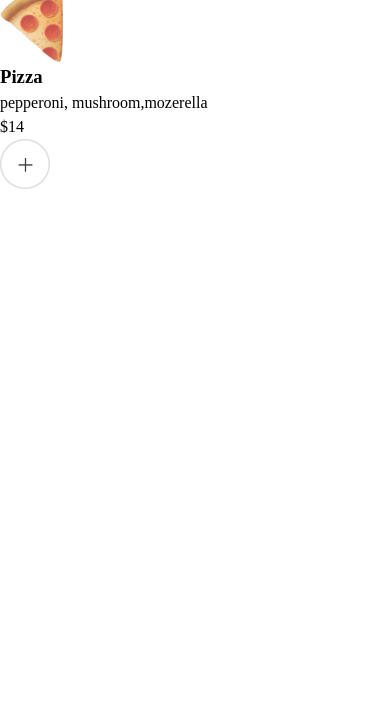
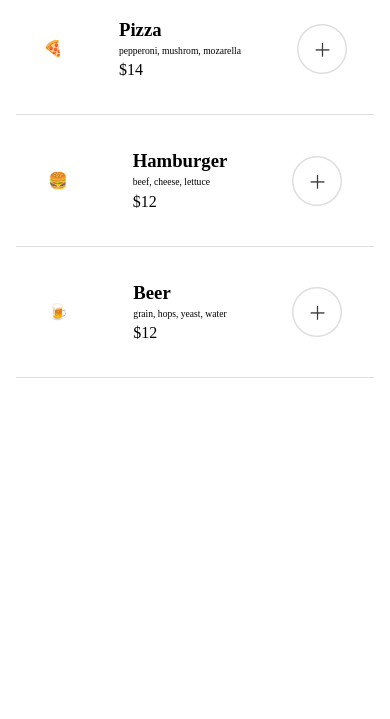
Before and after one commit to Okumu87/restaurant-ordering-app, a website built with Vite: page index.html in a window 390 px wide. Shown: the part 125-844 px from the top of the page. Built offline with nearby package versions, Linux system fonts and the light colour scheme.

Commit message:
mobile ordering app - added border div, script tag, export statement, and fixed jsconfig.json

```diff
--- a/data.js
+++ b/data.js
@@ -1,4 +1,4 @@
-const menuArray = [
+export const menuArray = [
     {
         name: "Pizza",
         ingredients: ["pepperoni", "mushrom", "mozarella"],
--- a/index.css
+++ b/index.css
@@ -3,3 +3,17 @@
     width: 100%;
     height: auto;
 }
+
+.item{
+    display: flex;
+    align-items: center;
+    justify-content: space-around;
+    gap: 1px;
+    margin: 2rem 1rem ;
+    padding-bottom: 2rem;
+    border-bottom: 1px solid #e0e0e0;
+
+    p{
+    font-size: 0.6rem;
+    }
+}
--- a/index.html
+++ b/index.html
@@ -12,9 +12,11 @@
     <img src="./img/header.png" class="header-img" alt="header img">
 </header>
 <main>
+    <div id="menu-container">
     <div class="item">
-        <img src="./img/pizza.png" alt="pizza">
+        <div class="emoji"><img src="./img/pizza.png" alt="pizza"></div>
         <div class="property">
+
             <h3>Pizza</h3>
             <p>pepperoni, mushroom,mozerella</p>
             <span>$14</span>
@@ -23,6 +25,10 @@
         <img src="./img/add-btn.png" class="btn-add" alt="add">
       </div>
     </div>
+    </div>
+
 </main>
+
+    <script src="index.js" type="module"></script>
 </body>
 </html>
--- a/index.js
+++ b/index.js
@@ -0,0 +1,27 @@
+import { menuArray } from './data.js';
+
+const menuContainer = document.getElementById('menu-container');
+
+function renderMenu() {
+    let menuHTML = '';
+    menuArray.forEach((item) => {
+        menuHTML += `
+
+<div class="item">
+       <div class="emoji">${item.emoji}</div>
+        <div class="property">
+            <h3>${item.name}</h3>
+            <p>${item.ingredients.join(', ')}</p>
+            <span>$${item.price}</span>
+        </div>
+          <div class="btn-add__container">
+                <img src="./img/add-btn.png" class="btn-add" alt="add" data-id="${item.id}">
+            </div>
+    </div>
+        `;
+    });
+    if (!menuContainer) return;
+    menuContainer.innerHTML = menuHTML;
+}
+
+renderMenu();
```
Also changed, not shown: jsconfig.json (added, +9 -0 lines).
